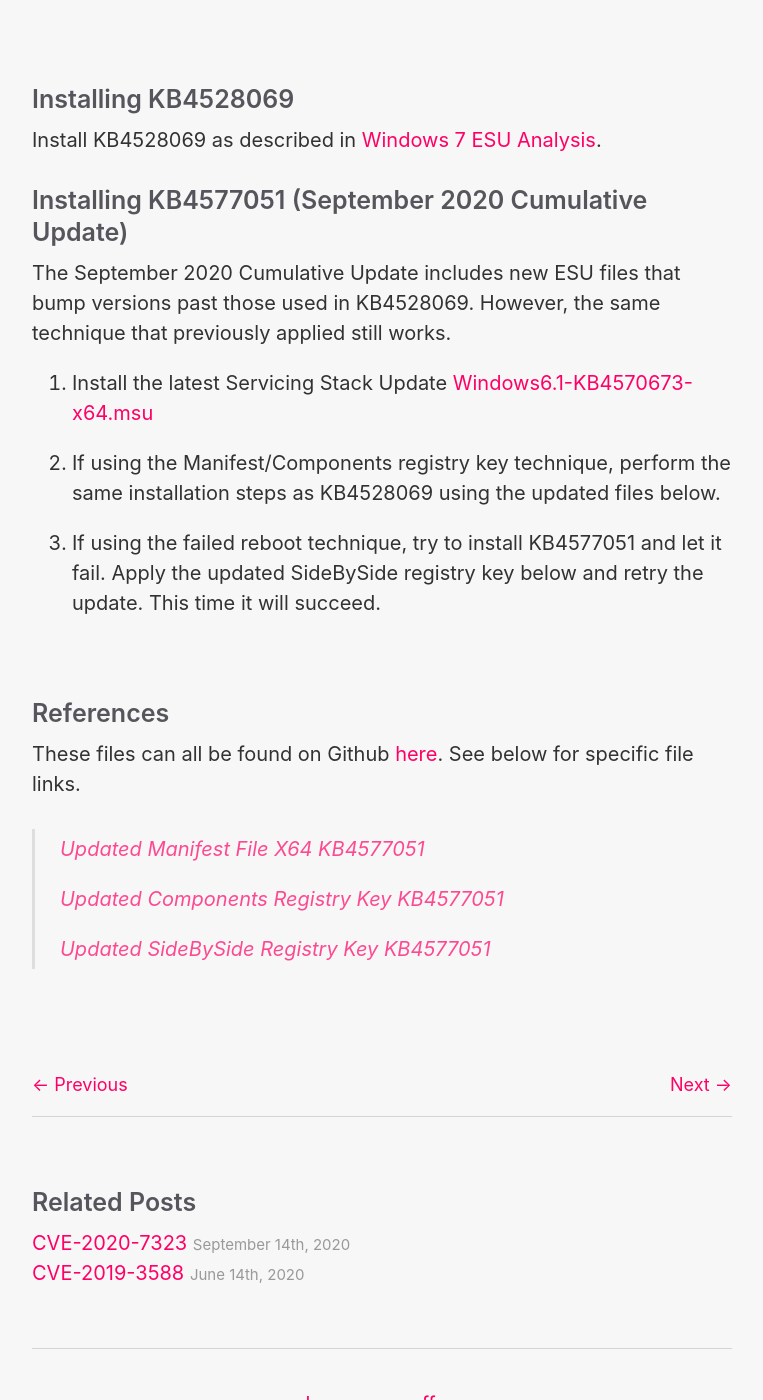
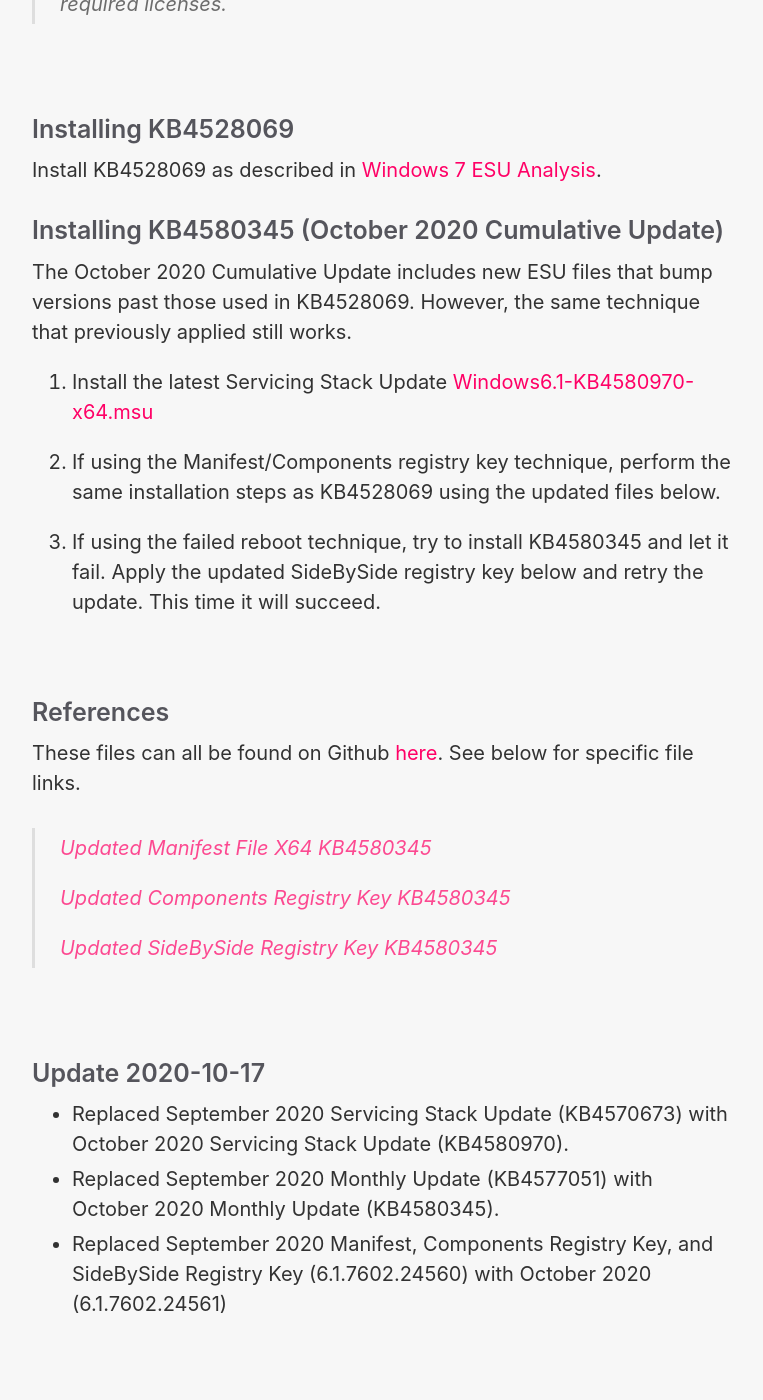
Before and after one commit to HackAndPwn/HackAndPwn.github.io, a Jekyll site: the page built from _posts/2020-09-12-windows-7-esu-analysis-updates.md, in a window 1280 px wide and 1400 px high, scrolled down 776 px. Shown: the whole window, without its empty margins (258-1021 px from the left). Built offline with Jekyll 4.4.1, drawn with Linux system fonts in a browser that asks for light colours; some of the changed text lies outside the part shown.

Commit message:
ESU Analysis Updates

```diff
--- a/_posts/2020-09-12-windows-7-esu-analysis-updates.md
+++ b/_posts/2020-09-12-windows-7-esu-analysis-updates.md
@@ -2,6 +2,7 @@
 layout: post
 title: Windows 7 ESU Analysis Updates
 date: 2020-09-12 00:00:00
+last_modified_at: 2020-10-17
 ---
 
 The original Windows 7 ESU Analysis can be found [here](https://hackandpwn.com/windows-7-esu-analysis).  With the September 2020 Cumulative Update, the technique as described no longer works to install this update.  However, only slight modifications need to be made in order for this new update to also install.
@@ -18,15 +19,15 @@
 
 Install KB4528069 as described in [Windows 7 ESU Analysis](https://hackandpwn.com/windows-7-esu-analysis).
 
-### Installing KB4577051 (September 2020 Cumulative Update)
+### Installing KB4580345 (October 2020 Cumulative Update)
 
-The September 2020 Cumulative Update includes new ESU files that bump versions past those used in KB4528069.  However, the same technique that previously applied still works.
+The October 2020 Cumulative Update includes new ESU files that bump versions past those used in KB4528069.  However, the same technique that previously applied still works.
 
-1. Install the latest Servicing Stack Update [Windows6.1-KB4570673-x64.msu](https://github.com/HackAndPwn/Windows-7-Patching/raw/master/06_ESU_Updates/01_Windows6.1-KB4570673-x64.msu)
+1. Install the latest Servicing Stack Update [Windows6.1-KB4580970-x64.msu](https://github.com/HackAndPwn/Windows-7-Patching/raw/master/06_ESU_Updates/01_Windows6.1-KB4580970-x64.msu)
 
 2. If using the Manifest/Components registry key technique, perform the same installation steps as KB4528069 using the updated files below.
 
-3. If using the failed reboot technique, try to install KB4577051 and let it fail.  Apply the updated SideBySide registry key below and retry the update.  This time it will succeed.
+3. If using the failed reboot technique, try to install KB4580345 and let it fail.  Apply the updated SideBySide registry key below and retry the update.  This time it will succeed.
 
 <br>
 
@@ -34,8 +35,15 @@
 
 These files can all be found on Github [here](https://github.com/HackAndPwn/Windows-7-ESU-Analysis).  See below for specific file links.
 
-> [Updated Manifest File X64 KB4577051](https://github.com/HackAndPwn/Windows-7-ESU-Analysis/raw/master/2020_09/amd64_microsoft-windows-s..edsecurityupdatesai_31bf3856ad364e35_6.1.7602.24560_none_c8a77e3a36502557.manifest)
+> [Updated Manifest File X64 KB4580345](https://github.com/HackAndPwn/Windows-7-ESU-Analysis/raw/master/2020_10/amd64_microsoft-windows-s..edsecurityupdatesai_31bf3856ad364e35_6.1.7602.24561_none_c8a87e84364f3eae.manifest)
 >
-> [Updated Components Registry Key KB4577051](https://github.com/HackAndPwn/Windows-7-ESU-Analysis/raw/master/2020_09/ComponentsRegistryKey.reg)
+> [Updated Components Registry Key KB4580345](https://github.com/HackAndPwn/Windows-7-ESU-Analysis/raw/master/2020_10/ComponentsRegistryKey.reg)
 >
-> [Updated SideBySide Registry Key KB4577051](https://github.com/HackAndPwn/Windows-7-ESU-Analysis/raw/master/2020_09/SideBySideRegistryKey.reg)
+> [Updated SideBySide Registry Key KB4580345](https://github.com/HackAndPwn/Windows-7-ESU-Analysis/raw/master/2020_10/SideBySideRegistryKey.reg)
+
+<br>
+
+### Update 2020-10-17
+* Replaced September 2020 Servicing Stack Update (KB4570673) with October 2020 Servicing Stack Update (KB4580970).
+* Replaced September 2020 Monthly Update (KB4577051) with October 2020 Monthly Update (KB4580345).
+* Replaced September 2020 Manifest, Components Registry Key, and SideBySide Registry Key (6.1.7602.24560) with October 2020 (6.1.7602.24561)
```
